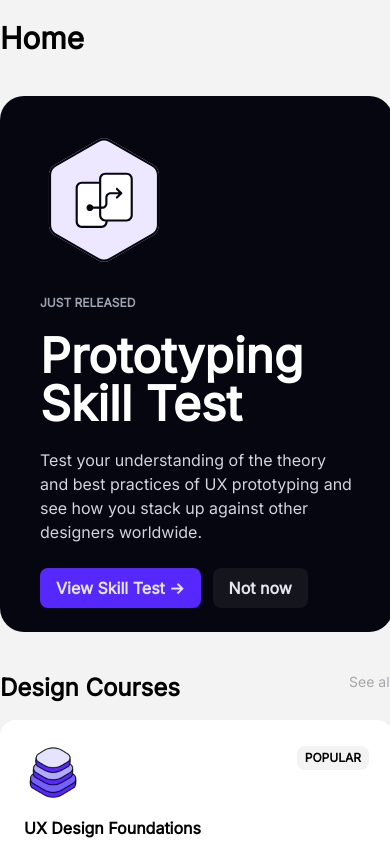
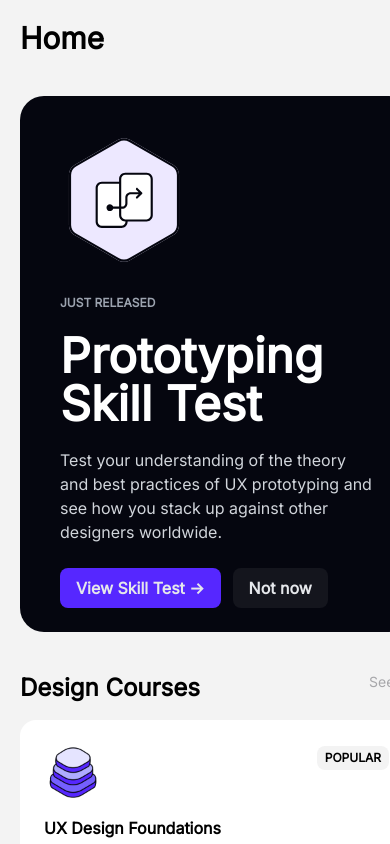
Before and after one commit to Ashuu02/Studyowls-Site, a React (Create React App) app: page / in a window 390 px wide. Built offline with nearby package versions, Linux system fonts and the light colour scheme; a web font is replaced by a local one.

Commit message:
mobile redponsive done

```diff
--- a/src/components/Main.jsx
+++ b/src/components/Main.jsx
@@ -24,7 +24,7 @@ const Main = () => {
   return (
     <>
       <div className="sm:px-[32px] sm:w-full bg-[#F3F3F3] pb-[32px] overflow-scroll font-inter tablet:rounded-tl-3xl rounded-none tablet:rounded-bl-3xl h-screen">
-        <div className="fixed w-[100%] mb-4 z-[100] h-20  items-center bg-[#f3f3f3] ">
+        <div className="fixed px-[20px] sm:p-0 w-full mb-4 z-[100] h-20  items-center bg-[#f3f3f3] ">
           <div className="flex z-[100px] bg-[#f3f3f3] w-full mt-5 ">
             <div className="bg-[#f3f3f3]">
               <h1 className="text-3xl font-extrabold font-inter">Home</h1>
@@ -41,10 +41,10 @@ const Main = () => {
           </div>
         </div>
 
-        <div className="flex-row  sm:flex">
+        <div className="flex-row px-[20px] sm:p-0 w-full sm:flex">
           {/* col 1 */}
 
-          <div className="mt-[80px] pr-[0px] tablet:pr-[32px] pt-[16px]">
+          <div className="mt-[80px]   tablet:pr-[32px] pt-[16px]">
             <JustReleased />
             <div className="flex mt-3 sm:mt-4">
               <h2 className="text-black text-2xl w-full font-inter font-semibold">
@@ -128,7 +128,7 @@ const Main = () => {
 
             {/* ////////////////////////////////////////////////////////////////// */}
             {/* card 3 */}
-            <div className=" rounded-2xl p-4 mt-3 pref w-full h-auto pl-[] items-center justify-between ">
+            <div className=" rounded-2xl p-4 mt-3 pref w-full h-auto items-center justify-between ">
               <div className=" items-start ml-0 p-[32px] md:grid grid-flow-col-dense bg-white rounded-2xl ">
                 <div className="tablet:hidden block w-[120px] h-[120px] mb-[20px]">
                   <img
```
